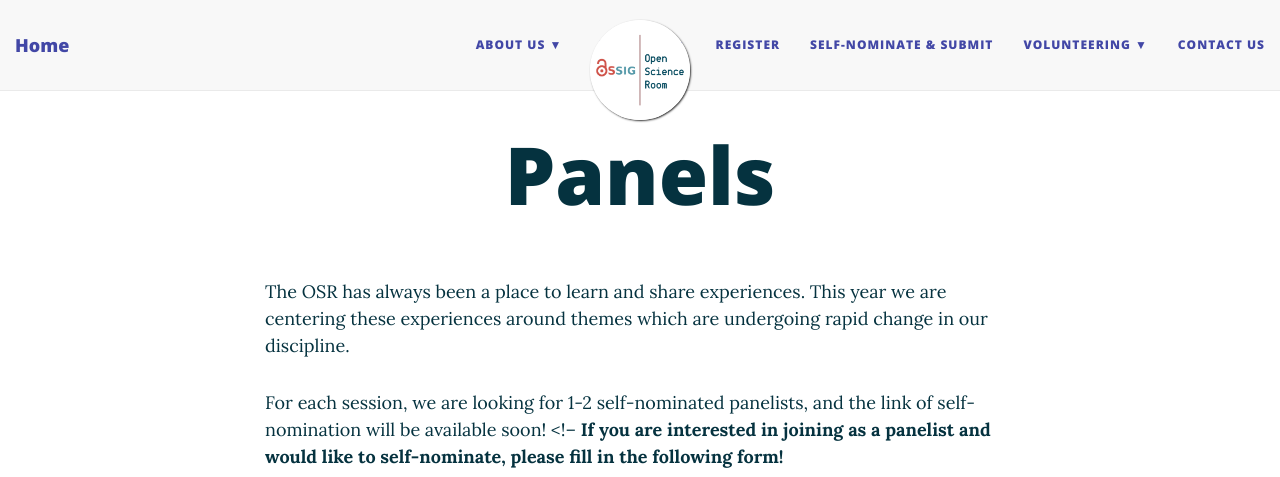
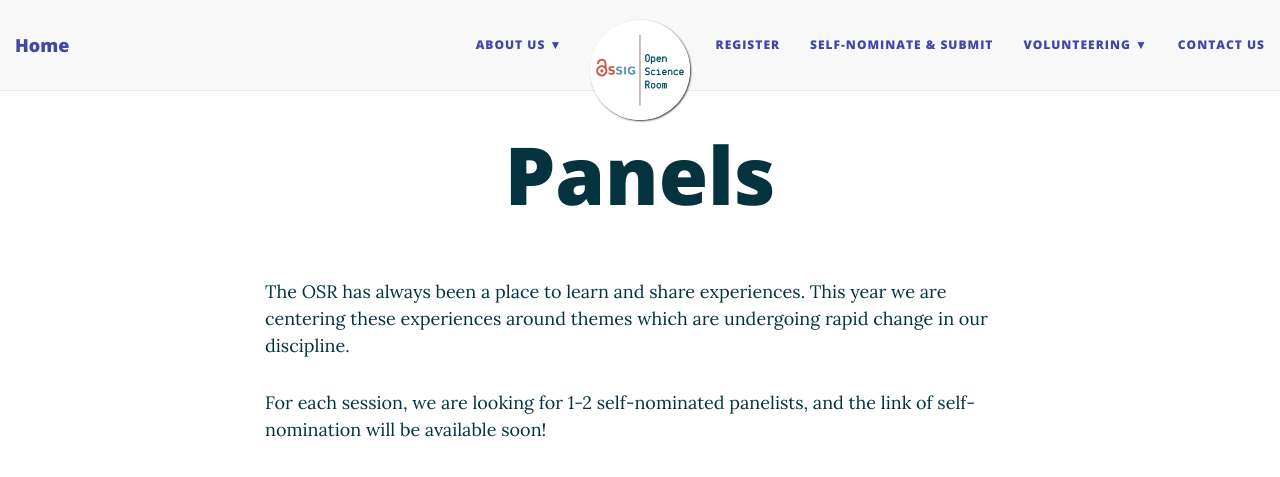
Before and after one commit to ohbm/osr2024, a Jekyll site: the page built from panel.md, in a window 1280 px wide and 1400 px high. Shown: the top 477 px of the window. Built offline with Jekyll 4.4.1, drawn with Linux system fonts in a browser that asks for light colours; nearby versions of some CDN libraries.

Commit message:
Fix the panel page

```diff
--- a/panel.md
+++ b/panel.md
@@ -79,9 +79,9 @@
 This year we are centering these experiences around themes which are undergoing rapid change in our discipline.
 
 For each session, we are looking for 1-2 self-nominated panelists, and the link of self-nomination will be available soon!
-<!-- **If you are interested in joining as a panelist and would like to self-nominate, please fill in the following form!** <br>
+<!-- **If you are interested in joining as a panelist and would like to self-nominate, please fill in the following form!** <br>-->
 
-<iframe width="640px" height="480px" src="https://forms.office.com/Pages/ResponsePage.aspx?id=DQSIkWdsW0yxEjajBLZtrQAAAAAAAAAAAAMAAC9pqdJUN0FOODU0N0Y2VUxDWDQwWkI0S0NMSTgwMy4u&embed=true" frameborder="0" marginwidth="0" marginheight="0" style="border: none; max-width:100%; max-height:100vh" allowfullscreen webkitallowfullscreen mozallowfullscreen msallowfullscreen> </iframe> -->
+<!-- <iframe width="640px" height="480px" src="https://forms.office.com/Pages/ResponsePage.aspx?id=DQSIkWdsW0yxEjajBLZtrQAAAAAAAAAAAAMAAC9pqdJUN0FOODU0N0Y2VUxDWDQwWkI0S0NMSTgwMy4u&embed=true" frameborder="0" marginwidth="0" marginheight="0" style="border: none; max-width:100%; max-height:100vh" allowfullscreen webkitallowfullscreen mozallowfullscreen msallowfullscreen> </iframe> -->
 
 We will confirm with you by May on the invitation. Meanwhile, if you have any question regarding these sessions and the self-nomination, please feel free to contact us at ohbmopenscience@gmail.com.
 
```
